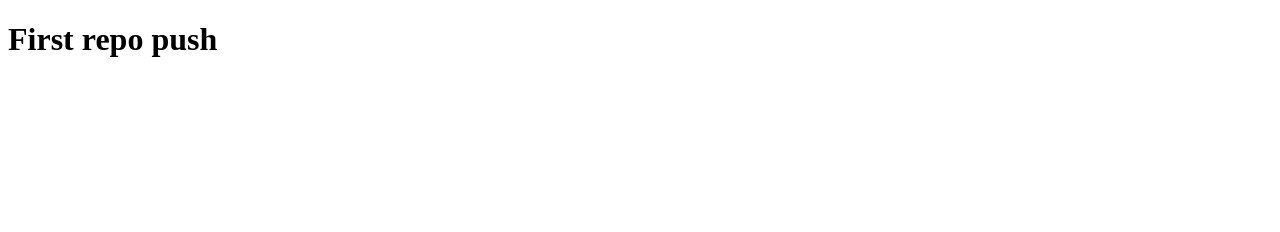
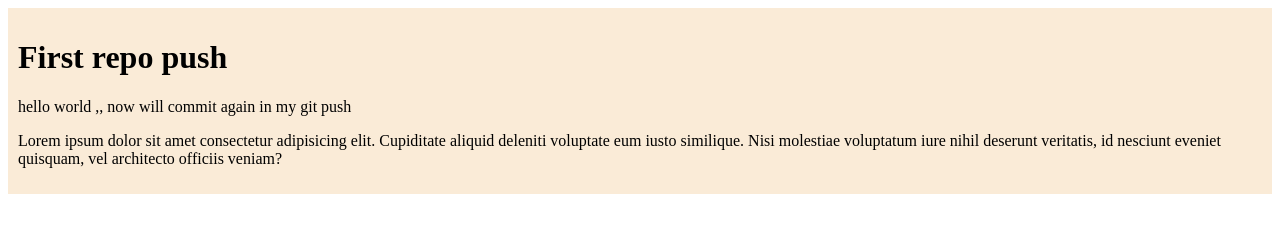
Before and after one commit to omayer20185/first-repo, a plain HTML site: page index.html in a window 1280 px wide. Drawn offline with Linux system fonts and the light colour scheme.

```diff
--- a/index.html
+++ b/index.html
@@ -4,8 +4,13 @@
     <meta charset="UTF-8">
     <meta name="viewport" content="width=device-width, initial-scale=1.0">
     <title>My first git repo push</title>
+    <link rel="stylesheet" href="style.css">
 </head>
 <body>
+    <div>
     <h1>First repo push</h1>
+    <p>hello world ,, now will commit again in my git push</p>
+    <p>Lorem ipsum dolor sit amet consectetur adipisicing elit. Cupiditate aliquid deleniti voluptate eum iusto similique. Nisi molestiae voluptatum iure nihil deserunt veritatis, id nesciunt eveniet quisquam, vel architecto officiis veniam?</p>
+    </div>
 </body>
 </html>
--- /dev/null
+++ b/style.css
@@ -0,0 +1,5 @@
+div{
+    background-color: antiquewhite;
+    border: 4% solid black;
+    padding: 10px;
+}
```
